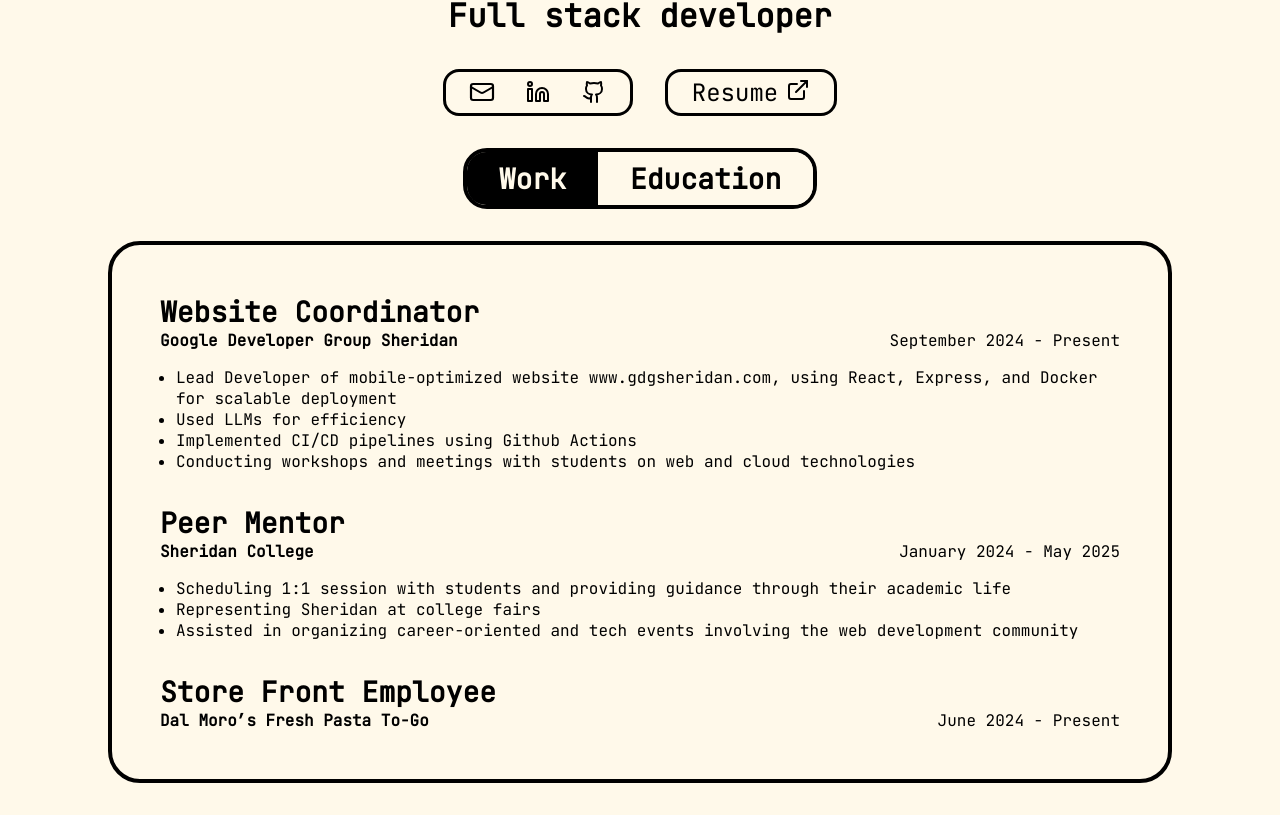
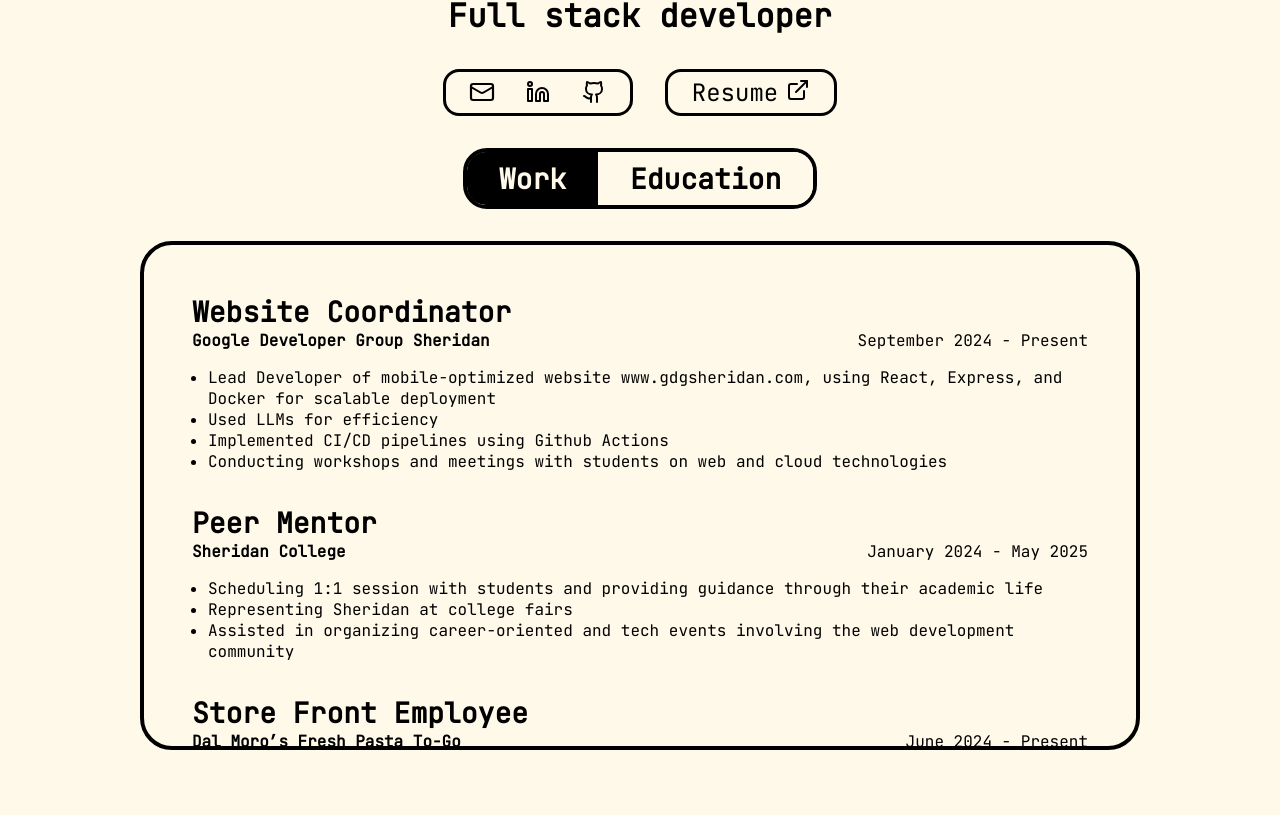
Before and after one commit to moinuddin95/portfolio, a React (Vite) app in the folder Portfolio/: page / in a window 1280 px wide. Shown: the part 403-1218 px from the top of the page. Built offline with nearby package versions, Linux system fonts and the light colour scheme.

Commit message:
Added tab changing animation

```diff
--- a/Portfolio/src/components/WorkEducation/WorkEducation.css
+++ b/Portfolio/src/components/WorkEducation/WorkEducation.css
@@ -1,33 +1,51 @@
-div#work-education{
+#work-education{
+  position: relative;
   margin: 2rem auto;
   padding: 3rem 3rem 0rem 3rem;
-  width: min(90vw, 60rem);
+  width: min(70vw, 60rem);
+  height: 60vh;
+  border: solid black 0.25rem;
+  border-radius: 2rem;
+  transition: height var(--animation-delay) ease;
+}
 
+*{
+  --animation-delay: 1.5s;
+}
+
+#work-education .selected{
   display: flex;
+  opacity: 0;
+  animation: fadeEffect var(--animation-delay) ease var(--animation-delay) forwards;
+}
+
+#work, #education{
+  display: none;
+  position: relative;
+  inset: 0;
+
   flex-direction: column;
   align-items: flex-start;
 
-  border: solid black 0.25rem;
-  border-radius: 2rem;
-
-  transition: height 100ms ease;
+  opacity: 1;
+  transition: opacity 3s ease;
 }
 
-.work-education.card{
+#work-education .card{
   padding-bottom: 2rem;
   width: 100%;
-  opacity: 0;
-  animation: fadeEffect 500ms forwards;
 }
-.work-education.card > .header{
+
+/* Individual card styles here */
+#work-education .card > .header{
   display: grid;
   grid-template-columns: repeat(2, 50%);
 }
-.work-education.card > .header > p{
+#work-education .card > .header > p{
   text-align: right;
 }
 
-.work-education.card > ul{
+#work-education .card > ul{
   padding-top: 1rem;
   padding-left: 1rem;
 }
--- a/Portfolio/src/components/WorkEducation/WorkEducation.tsx
+++ b/Portfolio/src/components/WorkEducation/WorkEducation.tsx
@@ -1,17 +1,34 @@
 import "./WorkEducation.css";
 import workData from "../../models/work.json";
 import educationData from "../../models/education.json";
+import { useEffect, useRef } from "react";
 import {
   WorkEducationProps,
   WorkEducationType,
 } from "../../interfaces/WorkEducation";
 
 function WorkEducation({ tab }: WorkEducationProps) {
+  const containerRef = useRef<HTMLDivElement | null>(null);
+  const workRef = useRef<HTMLDivElement | null>(null);
+  const educationRef = useRef<HTMLDivElement | null>(null);
+
+  useEffect(() => {
+
+    const height = tab === WorkEducationType.WORK ? workRef.current?.clientHeight : educationRef.current?.clientHeight;
+    if (containerRef.current && height !== undefined) {
+      containerRef.current.style.height = `${height}px`;
+    }
+  }, [tab]);
+
   return (
-    <div id="work-education" key={tab}>
-      {tab === WorkEducationType.WORK
-        ? workData.map((item, index) => (
-            <div key={index} className="work-education card">
+    <div id="work-education" ref={containerRef}>
+      <div
+        id="work"
+        ref={workRef}
+        className={tab === WorkEducationType.WORK ? " selected" : ""}
+      >
+        {workData.map((item, index) => (
+          <div key={index} className="card">
             <h3>{item.position}</h3>
             <div className="header">
               <h4>{item.organization}</h4>
@@ -27,9 +44,14 @@ function WorkEducation({ tab }: WorkEducationProps) {
               ))}
             </ul>
           </div>
-          ))
-        : educationData.map((item, index) => (
-            <div key={index} className="work-education card">
+        ))}
+      </div>
+      <div
+        id="education" ref={educationRef}
+        className={tab === WorkEducationType.EDUCATION ? " selected" : ""}
+      >
+        {educationData.map((item, index) => (
+          <div key={index} className="card">
             <h3>{item.degree}</h3>
             <div className="header">
               <h4>{item.institution}</h4>
@@ -38,6 +60,7 @@ function WorkEducation({ tab }: WorkEducationProps) {
           </div>
         ))}
       </div>
+    </div>
   );
 }
 
```
Lines whose indentation alone changed are shown as unchanged.
